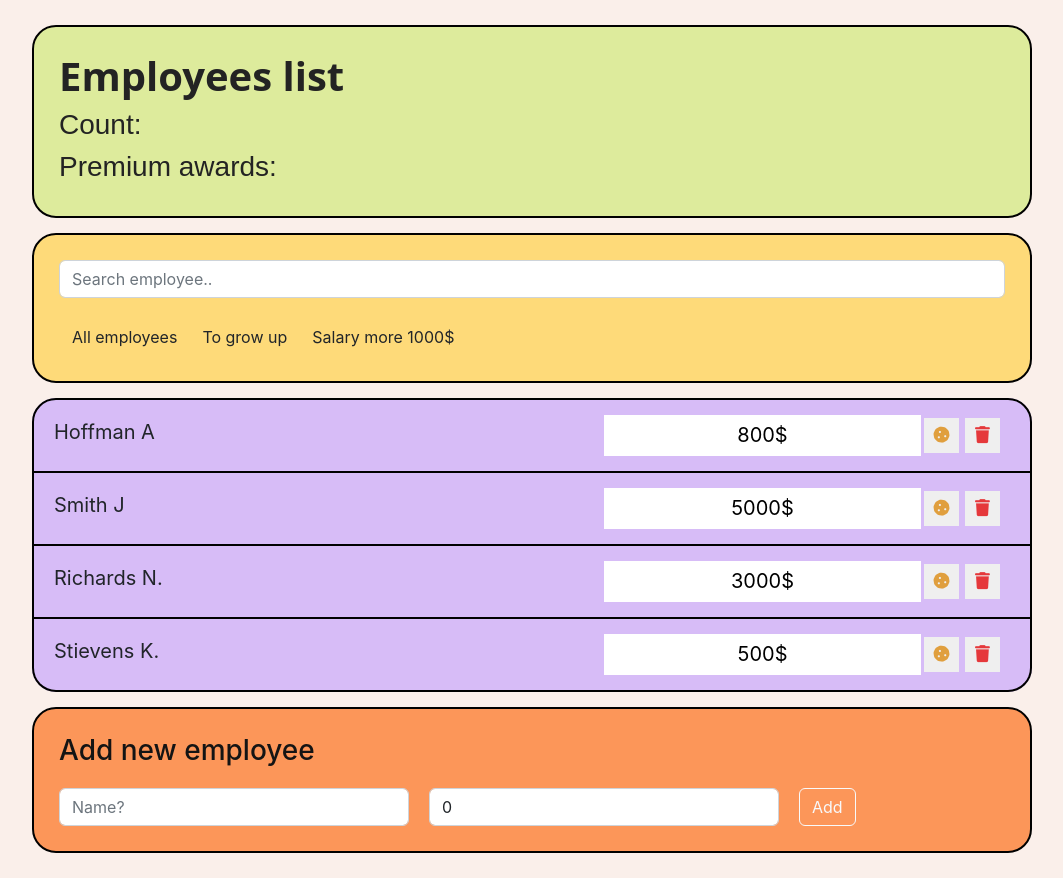
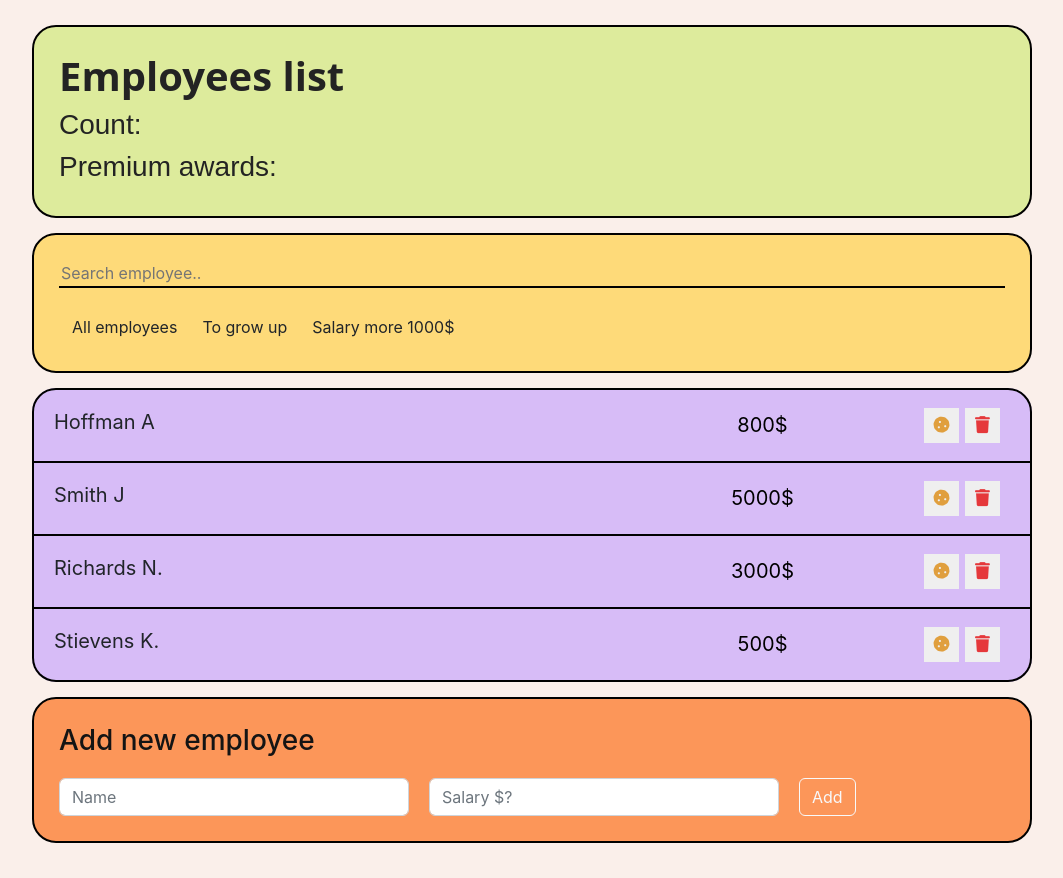
Before and after one commit to artem773/employees_list, a React (Create React App) app: page / in a window 1280 px wide. Shown: the whole page, without its empty margins (108-1171 px from the left). Built offline with nearby package versions, Linux system fonts and the light colour scheme.

Commit message:
change design

```diff
--- a/package.json
+++ b/package.json
@@ -8,6 +8,7 @@
     "@testing-library/user-event": "^13.5.0",
     "react": "^18.2.0",
     "react-dom": "^18.2.0",
+    "react-id-generator": "^3.0.2",
     "react-scripts": "5.0.1",
     "web-vitals": "^2.1.4"
   },
--- a/src/components/app/app.jsx
+++ b/src/components/app/app.jsx
@@ -19,7 +19,9 @@ class App extends Component {
                 { name: "Stievens K.", salary: "500", increase: false, id: 4 }
             ]
         }
+        this.maxId = 5;
     }
+
 
     deleteItem = (id) => {
         this.setState(({data}) => {
@@ -37,6 +39,34 @@ class App extends Component {
         })
     }
 
+    addItem = (name, salary) => { //добавляем нового пользователя
+        const newItem = {
+            name,
+            salary,
+            increase: false,
+            id: this.maxId++
+        }
+        this.setState(({data}) => {
+            const newArr = [...data, newItem];
+            return {
+                data: newArr
+            }
+        });
+    }
+
+    onToggleProp = (id, prop) => {
+        this.setState(({data}) => ({
+            data: data.map(item => {
+                if (item.id === id) {
+                    return {...item, [prop]: !item[prop]}
+                }
+                return item;
+            })
+        }))
+    }
+
+
+
     render(){
 
         return (
@@ -50,8 +80,9 @@ class App extends Component {
 
                 <EmployersList
                     data={this.state.data}
-                    onDelete={this.deleteItem} />
-                <EmployeesAddForm />
+                    onDelete={this.deleteItem}
+                    onToggleProp={this.onToggleProp} />
+                <EmployeesAddForm onAdd={this.addItem}/>
             </div>
         );
     }
--- a/src/components/employers-add-form/employees-add-form.jsx
+++ b/src/components/employers-add-form/employees-add-form.jsx
@@ -6,7 +6,7 @@ class EmployeesAddForm extends Component {
         super(props);
         this.state = {
             name: '',
-            salary: +''
+            salary: typeof '' === 'number'
         }
     }
 
@@ -16,28 +16,39 @@ class EmployeesAddForm extends Component {
         })
     }
 
+    onSubmit = (e) => { //сабмітім нового пользователя
+        e.preventDefault();
+        if (this.state.name.length < 3 || !this.state.salary) return;
+        this.props.onAdd(this.state.name, this.state.salary);
+        this.setState({
+            name: '',
+            salary: ''
+        })
+    }
+
     render(){
         const {name, salary} = this.state;
-        return(
+        return (
             <div className="app-add-form">
                 <h3>Add new employee</h3>
                 <form
-                    className="add-form d-flex">
+                    className="add-form d-flex"
+                    onSubmit = {this.onSubmit}>
                     <input type="text"
                         className="form-control new-post-label"
-                        placeholder="Name?"
-                        name="name" //перший
+                        placeholder="Name"
+                        name="name"
                         value={name}
                         onChange={this.onValueChange}/>
                     <input type="number"
                         className="form-control new-post-label"
-                        placeholder="Salary($) ?"
-                        name="salary" //другий
+                        placeholder="Salary $?"
+                        name="salary"
                         value={salary}
                         onChange={this.onValueChange}/>
 
                     <button type="submit"
-                        className="btn btn-outline-light">Add</button>
+                            className="btn btn-outline-light">Add</button>
                 </form>
             </div>
         )
--- a/src/components/employers-list-item/employers-list-item.css
+++ b/src/components/employers-list-item/employers-list-item.css
@@ -19,7 +19,8 @@
     line-height: 35px;
     font-size: 20px;
     text-align: center;
-    border: 0;
+    border: none;
+    background-color: #D7BCF7;
 }
 
 .list-group-item button {
--- a/src/components/employers-list/employers-list.jsx
+++ b/src/components/employers-list/employers-list.jsx
@@ -7,7 +7,8 @@ const EmployersList = ({ data, onDelete }) => {
         const { id, ...itemProps } = item;
         return (
             // <EmployeesListItem name={item.name} salary={item.salary}/>
-            <EmployeesListItem key={id}
+            <EmployeesListItem
+                key={id}
                 {...itemProps}
                 onDelete={() => onDelete(id)} />
         );
--- a/src/components/search-panel/search-panel.css
+++ b/src/components/search-panel/search-panel.css
@@ -1,21 +1,19 @@
 .search-panel{
     margin-top: 15px;
+    width: 100%;
     padding: 25px;
     background: #FEDA79;
     border: 2px solid black;
     border-radius: 24px;
-    box-shadow: 5px 5px -30px rgba(0,0,0,.15);
-    color: rgb(254, 254, 254);
     color: black;
 }
-input{
+.search-input{
+    width: 100%;
+    background: #FEDA79;
+    border: none;
+    border-bottom: 2px solid black;
     color: black;
 }
-/* input::placeholder{
-    width: 100%;
-    height: 100%;
-    border: 2px solid black;
-    background-color: #FEDA79;
-    border-radius: 12px;
-    color: black;
-} */
+input[type=text]:focus{
+    border: none;
+}
--- a/src/components/search-panel/search-panel.jsx
+++ b/src/components/search-panel/search-panel.jsx
@@ -4,7 +4,7 @@ const SearchPanel = () => {
     return (
         <input
             type="text"
-            className="form-control search-input"
+            className="search-input"
             placeholder="Search employee.." />
     );
 }
```
Also changed, not shown: 1 other file (tests, documents, lock files or other folders).
